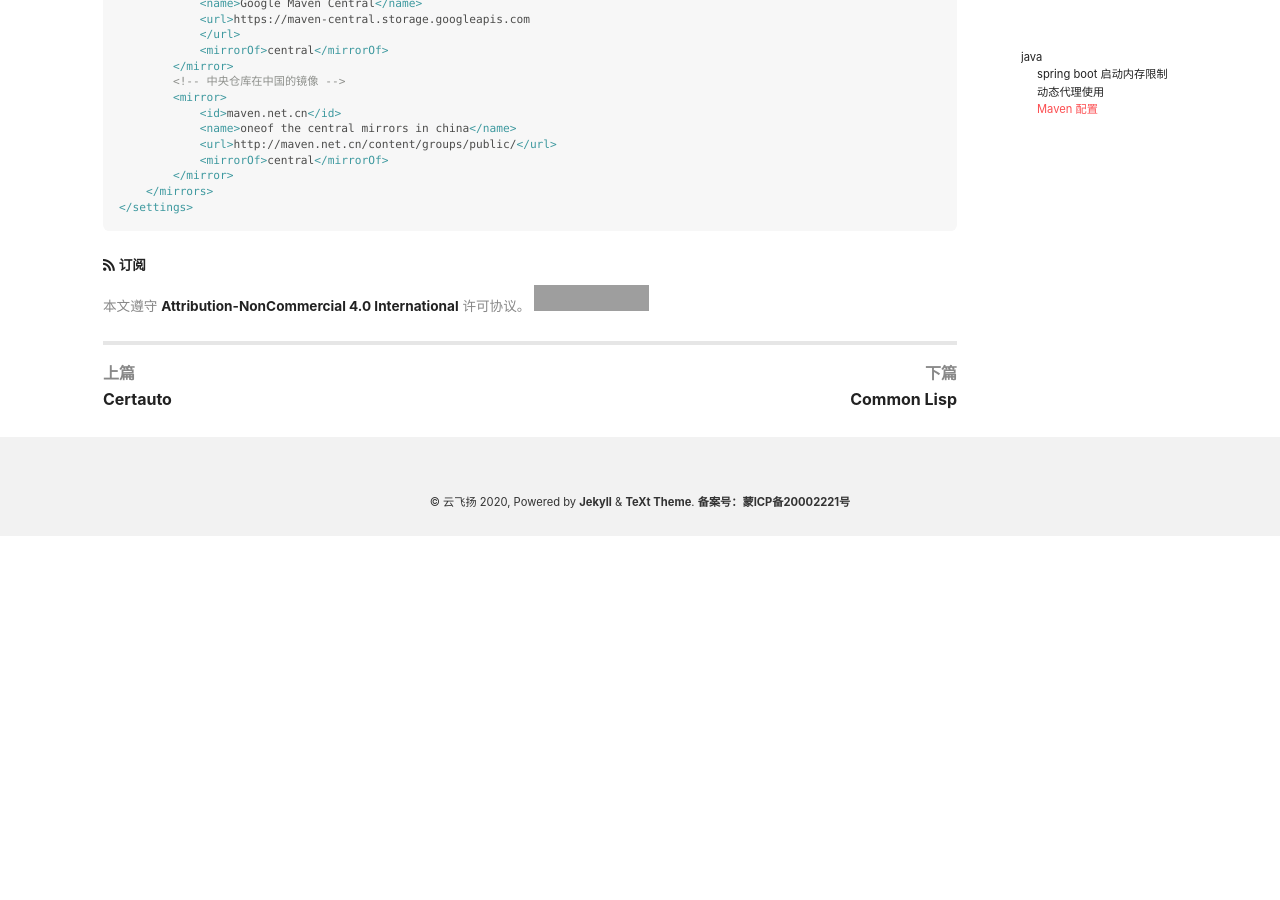
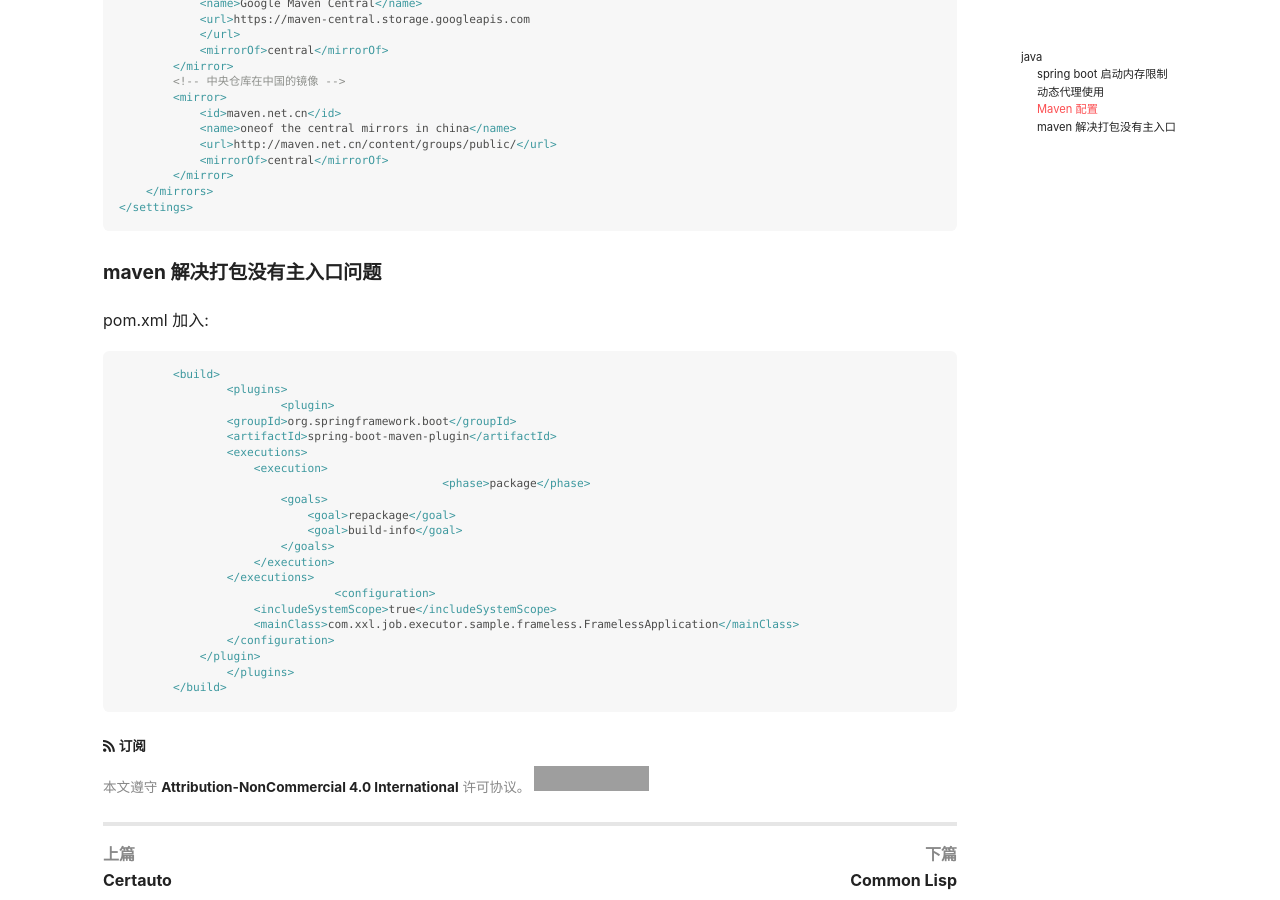
Before and after one commit to zwwland/goe13, a Jekyll site: the page built from _posts/2020-06-15-java.md, in a window 1280 px wide and 900 px high, scrolled down 1814 px. Built offline with Jekyll 4.4.1, drawn with Linux system fonts in a browser that asks for light colours; nearby versions of some CDN libraries; before the commit the page ends 2350 px from its top, so only the background shows below that; grey boxes are pictures that could not be loaded.

````diff
--- a/_posts/2020-06-15-java.md
+++ b/_posts/2020-06-15-java.md
@@ -101,3 +101,30 @@ public class DynamicProxy {
     </mirrors>
 </settings>
 ```
+
+
+#### maven 解决打包没有主入口问题
+pom.xml 加入:
+```xml
+	<build>
+		<plugins>
+			<plugin>
+                <groupId>org.springframework.boot</groupId>
+                <artifactId>spring-boot-maven-plugin</artifactId>
+                <executions>
+                    <execution>
+						<phase>package</phase>
+                        <goals>
+                            <goal>repackage</goal>
+                            <goal>build-info</goal>
+                        </goals>
+                    </execution>
+                </executions>
+				<configuration>
+                    <includeSystemScope>true</includeSystemScope>
+                    <mainClass>com.xxl.job.executor.sample.frameless.FramelessApplication</mainClass>
+                </configuration>
+            </plugin>
+		</plugins>
+	</build>
+```
````
Also changed, not shown: _posts/2020-09-20-linux.md (+27 -0 lines).
